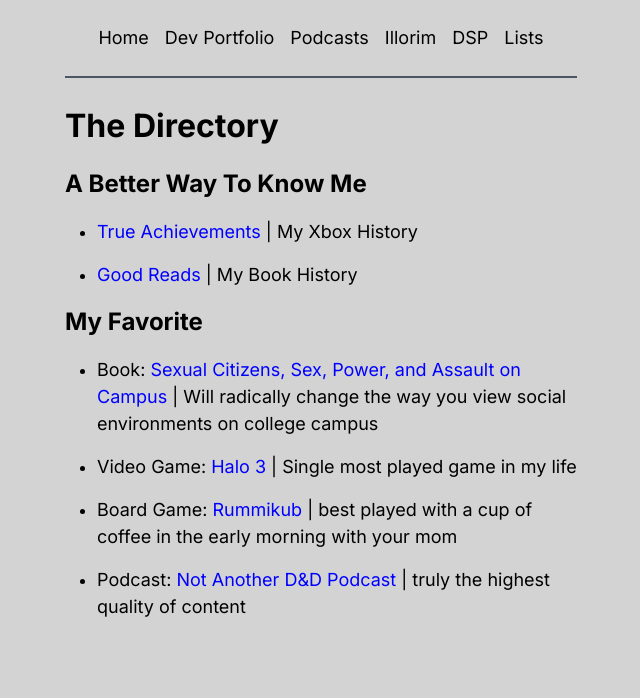
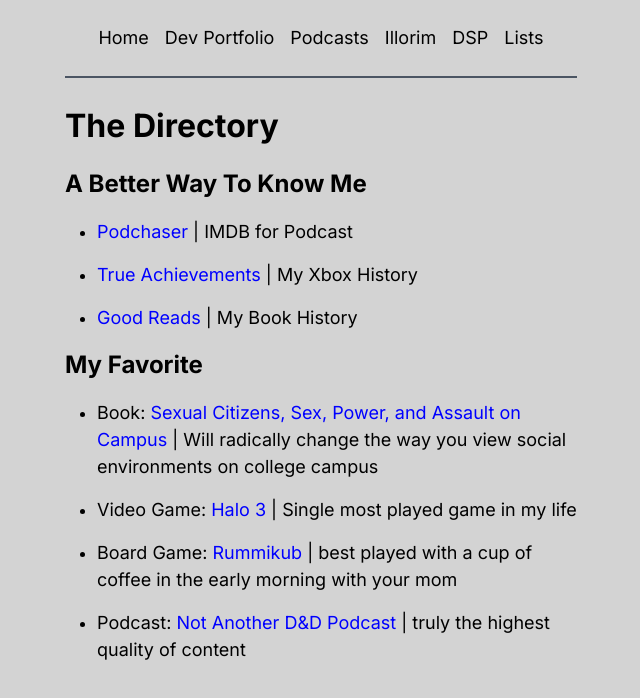
Before and after one commit to MSBivens/personal-website, a Next.js app in the folder personal_site/: page /lists in a window 1280 px wide. Shown: the top 698 px of the page, without its empty margins (319-959 px from the left). Built offline with nearby package versions, Linux system fonts and the light colour scheme.

Commit message:
content update

```diff
--- a/personal_site/src/app/lists/page.js
+++ b/personal_site/src/app/lists/page.js
@@ -4,6 +4,14 @@
       <h1>The Directory</h1>
       <h2> A Better Way To Know Me </h2>
       <ul className="list-disc" style={{ color: "black", marginLeft: "2em" }}>
+        <li style={{ marginBottom: "1rem" }}>
+          <p>
+            <a href="https://www.podchaser.com/creators/michael-bivens-107a99qAVv">
+              Podchaser
+            </a>{" "}
+            | IMDB for Podcast
+          </p>
+        </li>
         <li style={{ marginBottom: "1rem" }}>
           <p>
             <a href="https://www.trueachievements.com/gamer/Fushimino">
```
